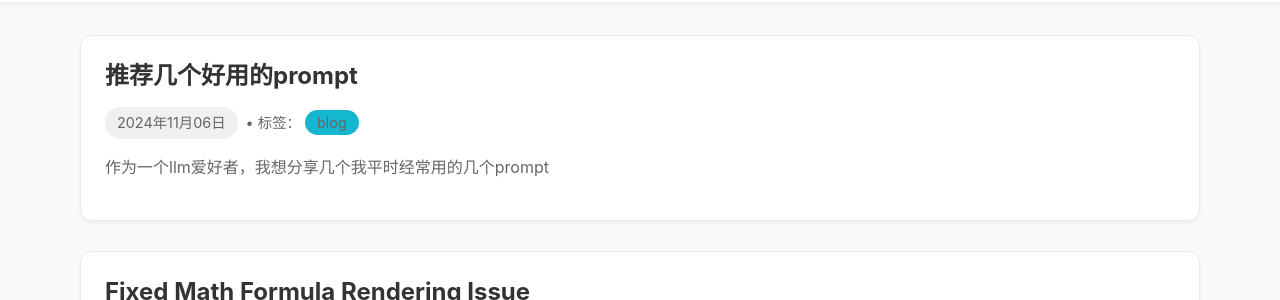
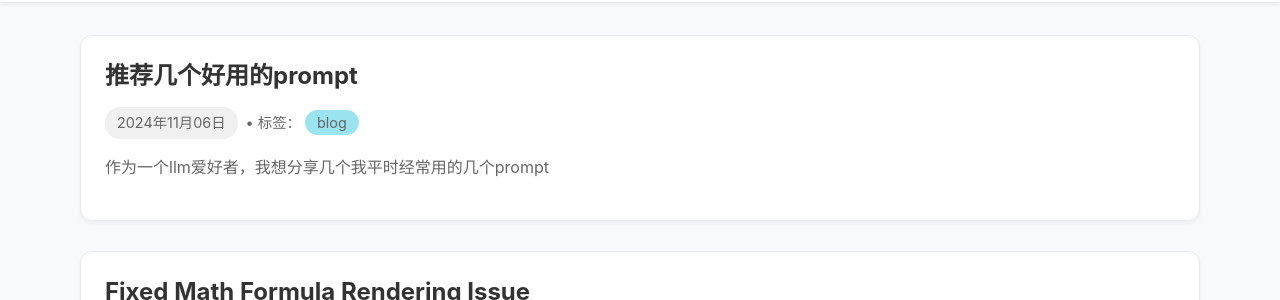
Before and after one commit to forkicksinuk/forkicksinuk.github.io, a Jekyll site: the page built from index.html, in a window 1280 px wide. Shown: the part 236-536 px from the top of the page. Built offline with Jekyll 4.4.1, drawn with Linux system fonts in a browser that asks for light colours; the list of posts is cut into pages by our own code.

Commit message:
tag color fix

```diff
--- a/assets/css/styles.css
+++ b/assets/css/styles.css
@@ -212,7 +212,7 @@ pre code {
 }
 
 .tag-link {
-    background: #15b6cf;
+    background: #9ae4ef;
     padding: 0.25rem 0.75rem;
     border-radius: 15px;
     font-size: 0.9rem;
```
